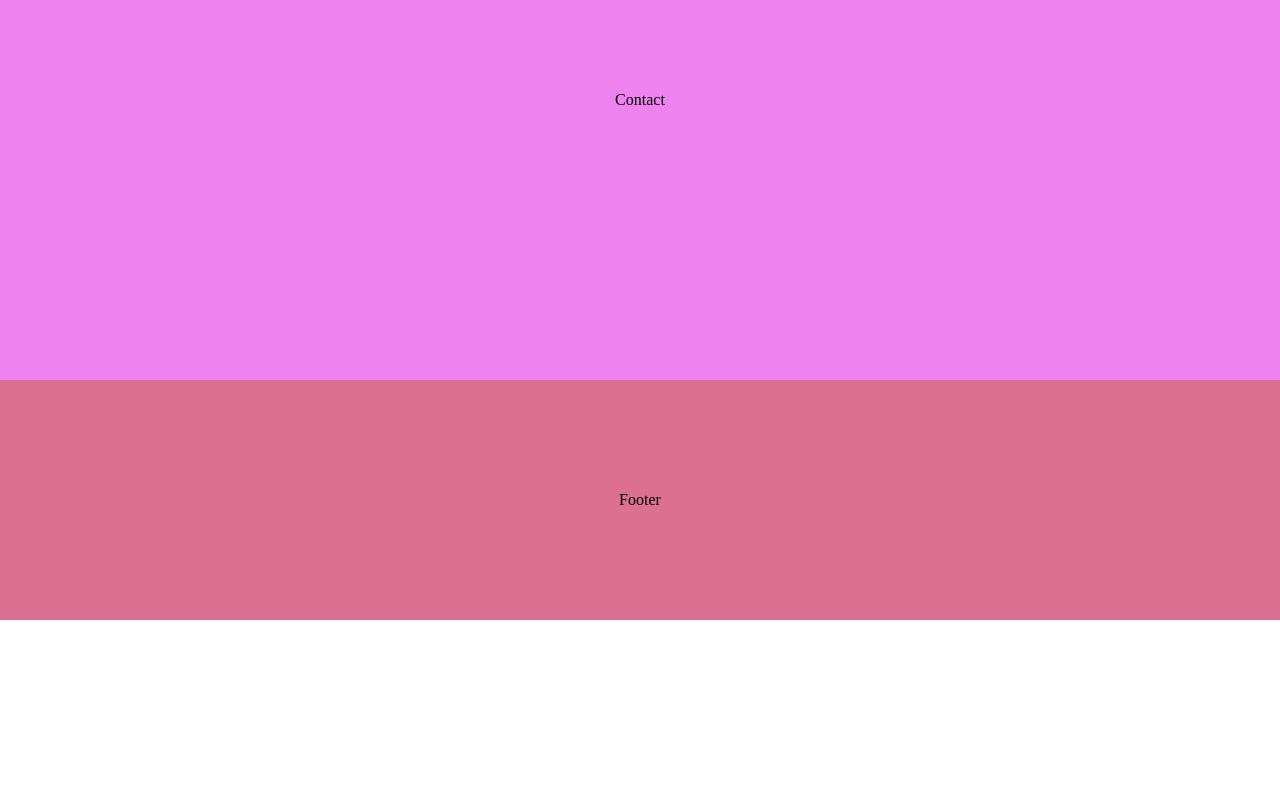
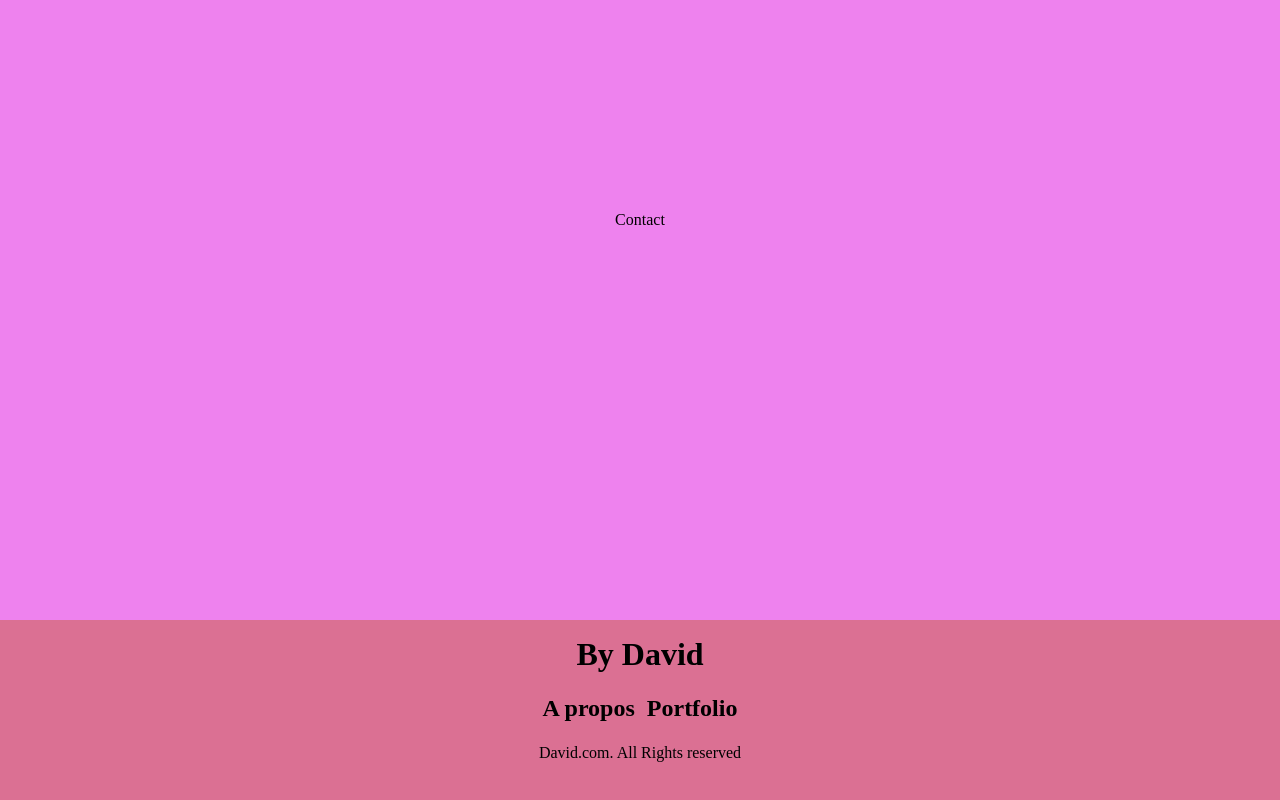
Before and after one commit to David-Chazoule/dc-Portfolio, a React (Vite) app in the folder DC-portfolio/: page / in a window 1280 px wide. Shown: the part 4180-4980 px from the top of the page. Before the commit the page ends 4800 px from the top, so only its background shows below. Built offline with nearby package versions, Linux system fonts and the light colour scheme.

Commit message:
modification structure footer

```diff
--- a/DC-portfolio/src/components/contact/_contact.scss
+++ b/DC-portfolio/src/components/contact/_contact.scss
@@ -3,7 +3,7 @@
 .contact-container {
   display: flex;
   width: 100%;
-  height: 70vh;
+  height: 100vh;
   align-items: center;
   justify-content: center;
   background-color: bisque;
--- a/DC-portfolio/src/components/footer/Footer.tsx
+++ b/DC-portfolio/src/components/footer/Footer.tsx
@@ -1,5 +1,16 @@
 function Footer() {
-  return <div className="footer-container">Footer</div>;
+  return (
+    <div className="footer-container">
+      <h1>By David</h1>
+      <div className="nav">
+        <h2>A propos</h2>
+        <h2>Portfolio</h2>
+      </div>
+      <div className="copyRight">
+        <p>David.com. All Rights reserved</p>
+      </div>
+    </div>
+  );
 }
 
 export default Footer;
--- a/DC-portfolio/src/components/footer/_footer.scss
+++ b/DC-portfolio/src/components/footer/_footer.scss
@@ -1,8 +1,31 @@
 .footer-container {
   display: flex;
+  flex-direction: column;
   width: 100%;
   height: 30vh;
   align-items: center;
-  justify-content: center;
+
   background-color: palevioletred;
+
+  h1 {
+    margin-top: 2vh;
+  }
+  .nav {
+    display: flex;
+    width: 100%;
+    align-items: center;
+    justify-content: center;
+    margin: 2vh;
+
+    h2 {
+      margin: 6px;
+    }
+  }
+
+  .copyRight {
+    display: flex;
+    width: 100%;
+    align-items: center;
+    justify-content: center;
+  }
 }
--- a/DC-portfolio/src/styles/index.css
+++ b/DC-portfolio/src/styles/index.css
@@ -77,11 +77,30 @@
 
 .footer-container {
   display: flex;
+  flex-direction: column;
   width: 100%;
   height: 30vh;
   align-items: center;
+  background-color: palevioletred;
+}
+.footer-container h1 {
+  margin-top: 2vh;
+}
+.footer-container .nav {
+  display: flex;
+  width: 100%;
+  align-items: center;
   justify-content: center;
-  background-color: palevioletred;
+  margin: 2vh;
+}
+.footer-container .nav h2 {
+  margin: 6px;
+}
+.footer-container .copyRight {
+  display: flex;
+  width: 100%;
+  align-items: center;
+  justify-content: center;
 }
 
 .header-container {
@@ -214,7 +233,7 @@
 .contact-container {
   display: flex;
   width: 100%;
-  height: 70vh;
+  height: 100vh;
   align-items: center;
   justify-content: center;
   background-color: bisque;
```
Also changed, not shown: 1 other file (tests, documents, lock files or other folders).
